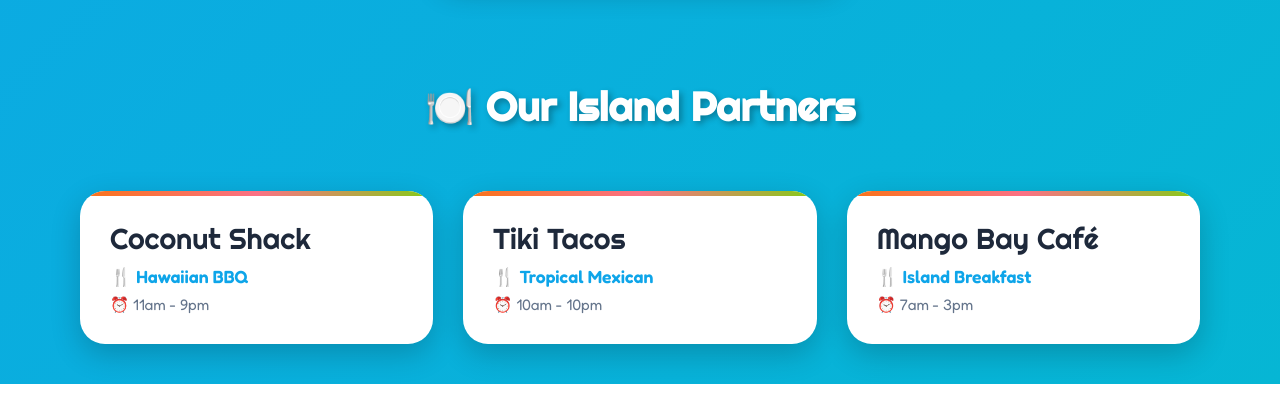
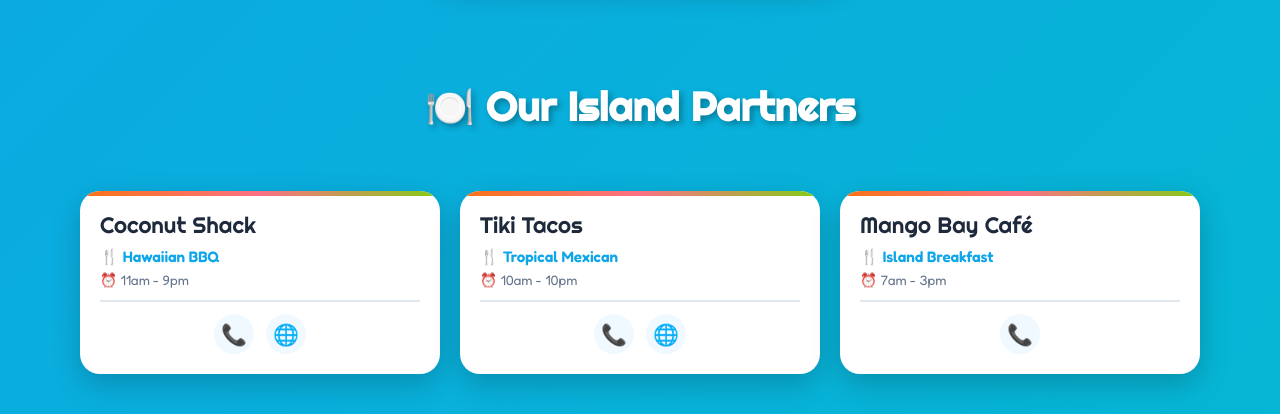
Before and after one commit to Kearl4202/island-eats, a website: page index.html in a window 1280 px wide. Shown: the part 920-1334 px from the top of the page. Before the commit the page ends 1304 px from the top, so only its background shows below. Drawn offline with Linux system fonts and the light colour scheme.

Commit message:
index.html

```diff
--- a/index.html
+++ b/index.html
@@ -298,15 +298,15 @@
 
         .businesses-grid {
             display: grid;
-            grid-template-columns: repeat(auto-fill, minmax(300px, 1fr));
-            gap: 30px;
+            grid-template-columns: repeat(3, 1fr);
+            gap: 20px;
             padding: 20px;
         }
 
         .business-card {
             background: var(--white);
-            border-radius: 25px;
-            padding: 30px;
+            border-radius: 20px;
+            padding: 20px;
             box-shadow: 0 10px 30px rgba(0, 0, 0, 0.2);
             transition: all 0.4s cubic-bezier(0.68, -0.55, 0.265, 1.55);
             position: relative;
@@ -350,35 +350,73 @@
 
         .business-name {
             font-family: 'Righteous', cursive;
-            font-size: 1.8rem;
+            font-size: 1.4rem;
             color: var(--dark);
-            margin-bottom: 10px;
+            margin-bottom: 8px;
         }
 
         .business-cuisine {
             color: var(--ocean-blue);
-            font-size: 1.1rem;
+            font-size: 0.95rem;
             font-weight: 600;
-            margin-bottom: 8px;
+            margin-bottom: 6px;
         }
 
         .business-hours {
             color: #64748B;
-            font-size: 0.95rem;
+            font-size: 0.85rem;
+            margin-bottom: 6px;
+        }
+
+        .business-contact {
+            display: flex;
+            flex-direction: row;
+            gap: 12px;
+            margin-top: 12px;
+            padding-top: 12px;
+            border-top: 2px solid #E2E8F0;
+            justify-content: center;
+        }
+
+        .business-link {
+            display: inline-flex;
+            align-items: center;
+            justify-content: center;
+            width: 40px;
+            height: 40px;
+            color: var(--ocean-blue);
+            text-decoration: none;
+            font-size: 1.5rem;
+            background: #F0F9FF;
+            border-radius: 50%;
+            transition: all 0.3s ease;
+        }
+
+        .business-link:hover {
+            background: var(--ocean-blue);
+            transform: scale(1.1);
+        }
+
+        .business-link:hover .business-link-icon {
+            filter: grayscale(100%) brightness(200%);
+        }
+
+        .business-link-icon {
+            font-size: 1.3rem;
         }
 
         .delete-btn {
             display: none;
             position: absolute;
-            top: 15px;
-            right: 15px;
+            top: 10px;
+            right: 10px;
             background: var(--sunset-pink);
             color: var(--white);
             border: none;
-            width: 35px;
-            height: 35px;
+            width: 30px;
+            height: 30px;
             border-radius: 50%;
-            font-size: 1.2rem;
+            font-size: 1rem;
             cursor: pointer;
             transition: all 0.3s ease;
         }
@@ -520,6 +558,14 @@
                 <label>Hours</label>
                 <input type="text" id="addBusinessHours" placeholder="e.g., 11am - 9pm">
             </div>
+            <div class="input-group">
+                <label>Phone Number</label>
+                <input type="tel" id="addBusinessPhone" placeholder="e.g., (956) 555-1234">
+            </div>
+            <div class="input-group">
+                <label>Website</label>
+                <input type="url" id="addBusinessWebsite" placeholder="e.g., https://coconutshack.com">
+            </div>
             <button class="btn btn-primary" onclick="addBusiness()">Add Restaurant</button>
             <button class="logout-btn" onclick="logout()">Logout</button>
         </div>
@@ -568,14 +614,24 @@
                 return;
             }
 
-            grid.innerHTML = businesses.map((business, index) => `
+            grid.innerHTML = businesses.map((business, index) => {
+                const contactHTML = (business.phone || business.website) ? `
+                    <div class="business-contact">
+                        ${business.phone ? `<a href="tel:${business.phone}" class="business-link" title="Call: ${business.phone}"><span class="business-link-icon">📞</span></a>` : ''}
+                        ${business.website ? `<a href="${business.website}" target="_blank" class="business-link" title="Visit Website"><span class="business-link-icon">🌐</span></a>` : ''}
+                    </div>
+                ` : '';
+
+                return `
                     <div class="business-card">
                         <button class="delete-btn ${isAdmin ? 'admin-mode' : ''}" onclick="deleteBusiness(${index})">✕</button>
                         <div class="business-name">${business.name}</div>
                         <div class="business-cuisine">🍴 ${business.cuisine}</div>
                         <div class="business-hours">⏰ ${business.hours}</div>
+                        ${contactHTML}
                     </div>
-            `).join('');
+                `;
+            }).join('');
         }
 
         // Add new business
@@ -583,20 +639,24 @@
             const name = document.getElementById('addBusinessName').value.trim();
             const cuisine = document.getElementById('addBusinessCuisine').value.trim();
             const hours = document.getElementById('addBusinessHours').value.trim();
+            const phone = document.getElementById('addBusinessPhone').value.trim();
+            const website = document.getElementById('addBusinessWebsite').value.trim();
 
             if (!name || !cuisine || !hours) {
-                alert('Please fill in all fields!');
+                alert('Please fill in Name, Cuisine, and Hours (required fields)!');
                 return;
             }
 
             const businesses = JSON.parse(localStorage.getItem('islandEatsBusinesses') || '[]');
-            businesses.push({ name, cuisine, hours });
+            businesses.push({ name, cuisine, hours, phone, website });
             localStorage.setItem('islandEatsBusinesses', JSON.stringify(businesses));
 
             // Clear form
             document.getElementById('addBusinessName').value = '';
             document.getElementById('addBusinessCuisine').value = '';
             document.getElementById('addBusinessHours').value = '';
+            document.getElementById('addBusinessPhone').value = '';
+            document.getElementById('addBusinessWebsite').value = '';
 
             loadBusinesses();
         }
@@ -654,9 +714,27 @@
             const businesses = JSON.parse(localStorage.getItem('islandEatsBusinesses') || '[]');
             if (businesses.length === 0) {
                 const samples = [
-                    { name: 'Coconut Shack', cuisine: 'Hawaiian BBQ', hours: '11am - 9pm' },
-                    { name: 'Tiki Tacos', cuisine: 'Tropical Mexican', hours: '10am - 10pm' },
-                    { name: 'Mango Bay Café', cuisine: 'Island Breakfast', hours: '7am - 3pm' }
+                    {
+                        name: 'Coconut Shack',
+                        cuisine: 'Hawaiian BBQ',
+                        hours: '11am - 9pm',
+                        phone: '(956) 555-0123',
+                        website: 'https://coconutshack.com'
+                    },
+                    {
+                        name: 'Tiki Tacos',
+                        cuisine: 'Tropical Mexican',
+                        hours: '10am - 10pm',
+                        phone: '(956) 555-0456',
+                        website: 'https://tikitacos.com'
+                    },
+                    {
+                        name: 'Mango Bay Café',
+                        cuisine: 'Island Breakfast',
+                        hours: '7am - 3pm',
+                        phone: '(956) 555-0789',
+                        website: ''
+                    }
                 ];
                 localStorage.setItem('islandEatsBusinesses', JSON.stringify(samples));
             }
```
Lines whose indentation alone changed are shown as unchanged.
